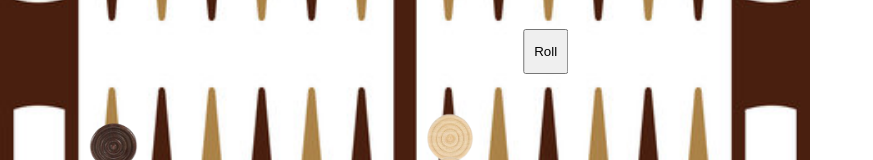
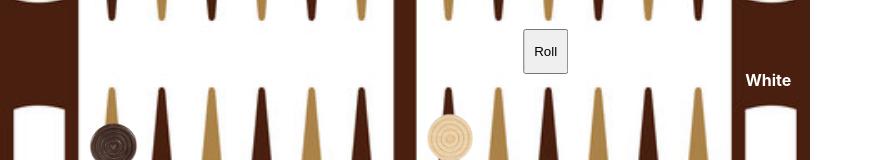
Before and after one commit to lukalicheli/backgammon, a React (Create React App) app in the folder backgammon/: page / in a window 1280 px wide. Shown: the part 246-406 px from the top of the page, without its empty margins (0-873 px from the left). Built offline with nearby package versions, Linux system fonts and the light colour scheme.

Commit message:
It shows who's turn it is now

```diff
--- a/backgammon/src/App.js
+++ b/backgammon/src/App.js
@@ -7,6 +7,7 @@ import Dice from "./components/dice/Dice";
 import KilledPieces from "./components/piles/KilledPieces";
 import styled from "styled-components";
 import DiscardPile from "./components/piles/DiscardPile";
+import PlayerTurn from "./components/misc/PlayerTurn";
 
 function App() {
   const [started, setStarted] = useState(true);
@@ -445,6 +446,7 @@ function App() {
         clicked={clicked}
         handleClick={handleClick}
       />
+      <PlayerTurn turn={turn} />
     </div>
   );
 }
--- /dev/null
+++ b/backgammon/src/components/misc/PlayerTurn.js
@@ -0,0 +1,21 @@
+import React from "react";
+import styled from "styled-components";
+
+function PlayerTurn({ turn }) {
+  return <Container>{turn === 1 ? <p>Brown</p> : <p>White</p>}</Container>;
+}
+
+const Container = styled.div`
+  display: flex;
+  position: absolute;
+  flex-direction: column;
+  justify-content: space-between;
+  top: 50%;
+  right: 0%;
+  width: 8%;
+  height: 90%;
+  color: white;
+  font-weight: bolder;
+`;
+
+export default PlayerTurn;
```
